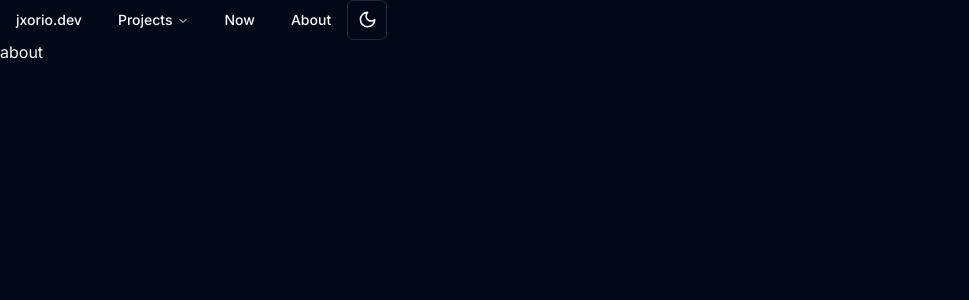
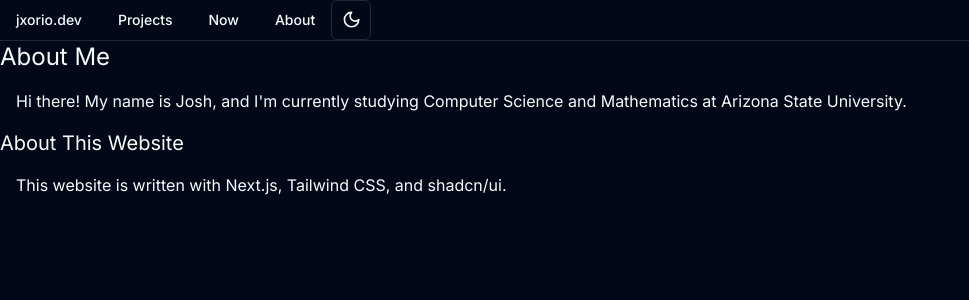
Before and after one commit to joshtenorio/joshtenorio.github.io, a Next.js app: page /about in a window 1280 px wide. Shown: the top 300 px of the page, without its empty margins (0-969 px from the left). Built offline with nearby package versions, Linux system fonts and the light colour scheme.

Commit message:
better mwe

```diff
--- a/app/about/page.tsx
+++ b/app/about/page.tsx
@@ -2,7 +2,17 @@ import React from 'react'
 
 function Page() {
   return (
-    <div>about</div>
+    <div>
+      <h1 className='text-2xl'>About Me</h1>
+      <p className='m-4'>
+      Hi there!
+      My name is Josh, and I'm currently studying Computer Science and Mathematics at Arizona State University.
+      </p>
+      <h2 className='text-xl'>About This Website</h2>
+      <p className='m-4'>
+      This website is written with Next.js, Tailwind CSS, and shadcn/ui.
+      </p>
+    </div>
   )
 }
 
--- a/app/layout.tsx
+++ b/app/layout.tsx
@@ -3,6 +3,7 @@ import { Inter } from 'next/font/google'
 import './globals.css'
 import { ThemeProvider } from '@/components/theme-provider'
 import Navbar from '@/components/navbar'
+import { Separator } from '@/components/ui/separator'
 
 const inter = Inter({ subsets: ['latin'] })
 
@@ -25,6 +26,7 @@ export default function RootLayout({
           enableSystem
           disableTransitionOnChange>
           <Navbar />
+          <Separator />
           {children}
         </ThemeProvider>
       </body>
--- a/app/page.tsx
+++ b/app/page.tsx
@@ -23,7 +23,10 @@ export default function Home() {
 
   return (
     <div className="mx-auto max-w-xl py-8">
-      <h1 className="mb-8 text-center text-2xl font-black">Next.js + Contentlayer Example</h1>
+      <h1 className="mb-4 text-center text-2xl font-black">
+        josh's tech journey
+      </h1>
+      <p className='mb-10 text-center'>Hi, I'm Josh. Thanks for visiting, and please mind the dust while I finish this website :)</p>
       {posts.map((post, idx) => (
         <PostCard key={idx} {...post} />
       ))}
--- a/app/now/page.tsx
+++ b/app/projects/page.tsx
@@ -2,7 +2,7 @@ import React from 'react'
 
 function Page() {
   return (
-    <div>hehe</div>
+    <div>projects</div>
   )
 }
 
--- a/components/navbar.tsx
+++ b/components/navbar.tsx
@@ -69,20 +69,11 @@ export default function Navbar() {
           </Link>
         </NavigationMenuItem>
         <NavigationMenuItem>
-          <NavigationMenuTrigger>Projects</NavigationMenuTrigger>
-          <NavigationMenuContent>
-            <ul className="grid w-[400px] gap-3 p-4 md:w-[500px] md:grid-cols-2 lg:w-[600px] ">
-              {components.map((component) => (
-                <ListItem
-                  key={component.title}
-                  title={component.title}
-                  href={component.href}
-                >
-                  {component.description}
-                </ListItem>
-              ))}
-            </ul>
-          </NavigationMenuContent>
+          <Link href="/projects" legacyBehavior passHref>
+            <NavigationMenuLink className={navigationMenuTriggerStyle()}>
+              Projects
+            </NavigationMenuLink>
+          </Link>
         </NavigationMenuItem>
         <NavigationMenuItem>
           <Link href="/now" legacyBehavior passHref>
--- /dev/null
+++ b/components/ui/separator.tsx
@@ -0,0 +1,31 @@
+"use client"
+
+import * as React from "react"
+import * as SeparatorPrimitive from "@radix-ui/react-separator"
+
+import { cn } from "@/lib/utils"
+
+const Separator = React.forwardRef<
+  React.ElementRef<typeof SeparatorPrimitive.Root>,
+  React.ComponentPropsWithoutRef<typeof SeparatorPrimitive.Root>
+>(
+  (
+    { className, orientation = "horizontal", decorative = true, ...props },
+    ref
+  ) => (
+    <SeparatorPrimitive.Root
+      ref={ref}
+      decorative={decorative}
+      orientation={orientation}
+      className={cn(
+        "shrink-0 bg-border",
+        orientation === "horizontal" ? "h-[1px] w-full" : "h-full w-[1px]",
+        className
+      )}
+      {...props}
+    />
+  )
+)
+Separator.displayName = SeparatorPrimitive.Root.displayName
+
+export { Separator }
--- a/package.json
+++ b/package.json
@@ -12,6 +12,7 @@
   "dependencies": {
     "@radix-ui/react-dropdown-menu": "^2.0.6",
     "@radix-ui/react-navigation-menu": "^1.1.4",
+    "@radix-ui/react-separator": "^1.0.3",
     "@radix-ui/react-slot": "^1.0.2",
     "class-variance-authority": "^0.7.0",
     "clsx": "^2.1.0",
```
Also changed, not shown: 1 other file (tests, documents, lock files or other folders).
